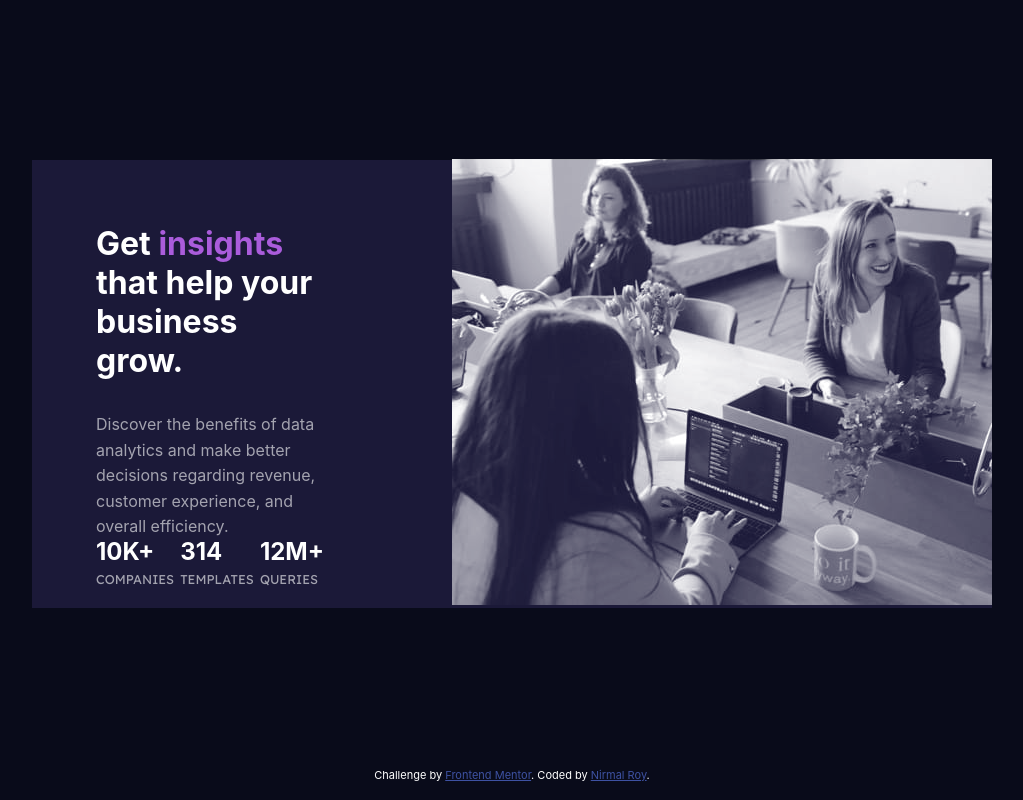
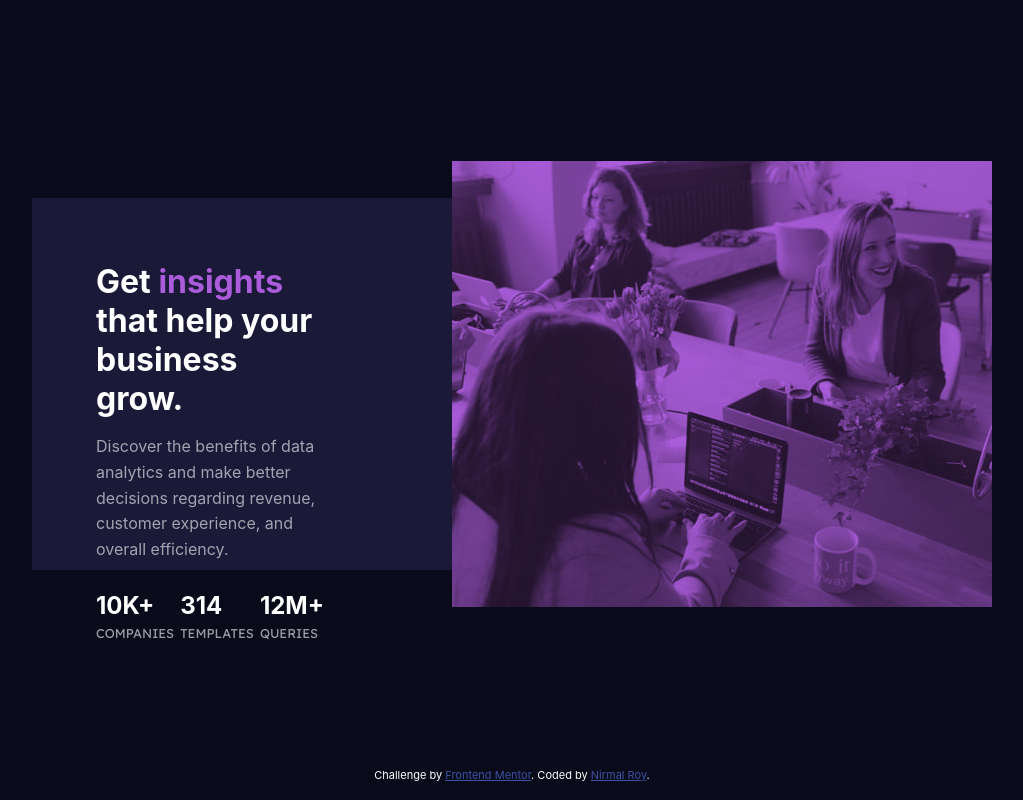
Before and after one commit to nirmalroyalrich/StatsPreviewCardComponent, a plain HTML site: page index.html in a window 1280 px wide. Shown: the whole page, without its empty margins (128-1151 px from the left). Drawn offline with Linux system fonts and the light colour scheme; a web font is replaced by a local one.

Commit message:
Image Changes

```diff
--- a/index.html
+++ b/index.html
@@ -34,15 +34,16 @@
           <p class="details"><span>12m+</span><br> queries</p>
         </div>
       </section>
-      <section class="right_content">
-        <img src="images/image-header-desktop.jpg" alt="">
+      <section class="right-content">
+        <img src="images/image-header-desktop.jpg" alt="Meeting Table">
       </section>
     </div>
 
   </main>
-  <div class="attribution">
+  <footer class="attribution">
     Challenge by <a href="https://www.frontendmentor.io?ref=challenge" target="_blank">Frontend Mentor</a>.
-    Coded by <a href="#">Nirmal Roy</a>.
-  </div>
+    Coded by <a href="https://www.frontendmentor.io/profile/nirmalroyalrich">Nirmal Roy</a>.
+  </footer>
+
 </body>
 </html>
--- a/style.css
+++ b/style.css
@@ -44,23 +44,24 @@ main {
     align-items: center;
 
     width: 75vw;
-    height: 28rem;
+    height: 29vw;
 
 }
 
 .left-content {
+    flex: 1;
     padding: 4rem 8rem 4rem 4rem;
     display: flex;
     flex-direction: column;
     height: 100%;
-    /* gap: 2rem; */
+    gap: 2rem;
     justify-content: space-between;
 }
 
 .heading-info {
     display: flex;
     flex-direction: column;
-    gap: 2rem;
+    gap: 1rem;
 }
 
 h1 {
@@ -104,6 +105,10 @@ h1 > span {
 }
 
 img {
-    mix-blend-mode: screen;
-
+    mix-blend-mode: multiply;
+    object-fit: cover;
+    opacity: 0.8;
+    width: 100%;
+    height: 100%;
+    display: block;
 }
```
